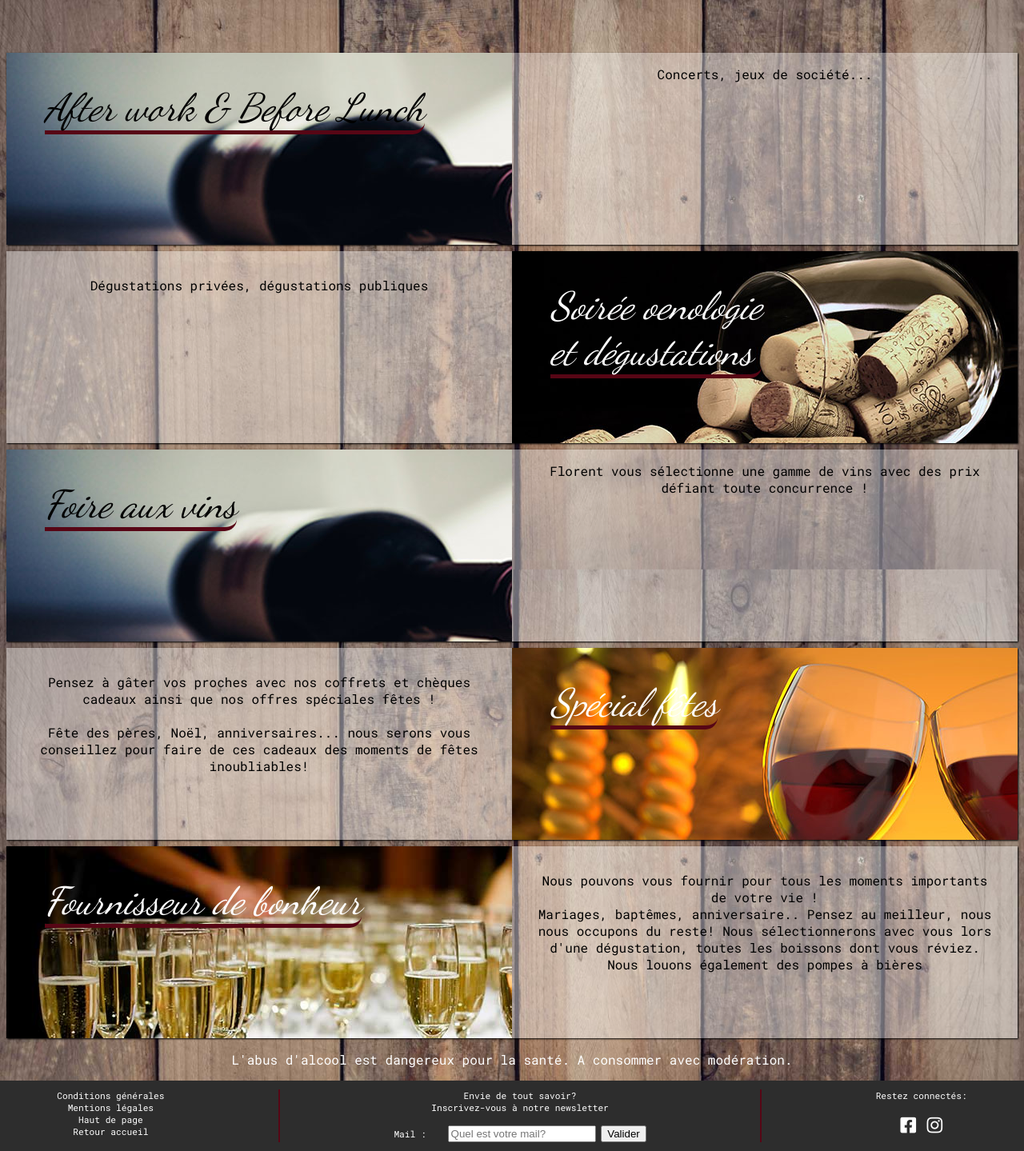
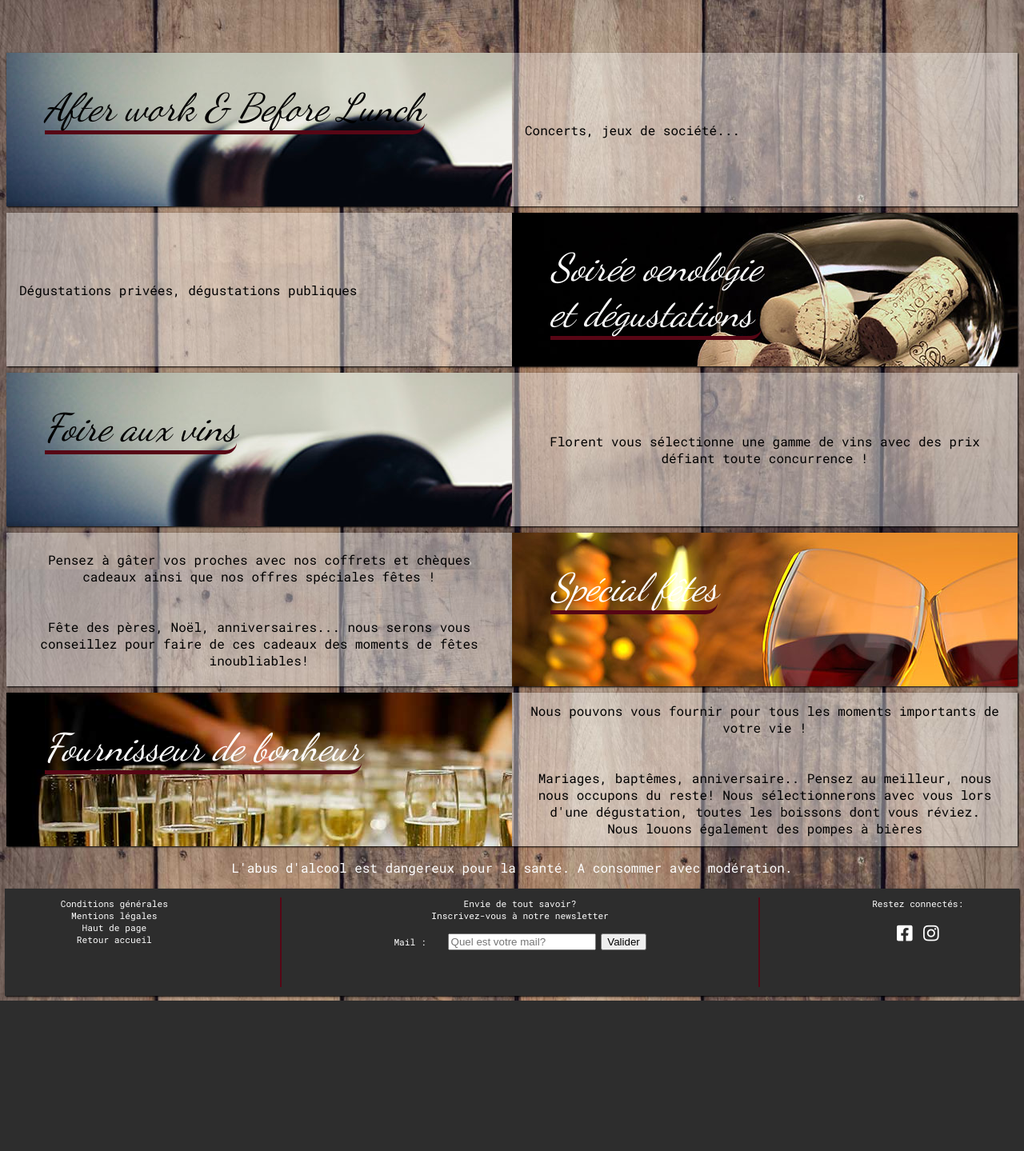
Before and after one commit to TheRoguishFOX/ProjetChaisPinot, a PHP site: page /index.php?action=actus in a window 1280 px wide. Shown: the part 116-1555 px from the top of the page at 80% size. After the commit the page ends 1367 px from the top, so only its background shows below. Run offline with PHP 8.4, Linux system fonts and the light colour scheme; some libraries are stand-ins or nearby versions; some web fonts are replaced.

Commit message:
actus
page actus

```diff
--- a/public/css/actus.css
+++ b/public/css/actus.css
@@ -1,134 +1,64 @@
-#baractus{
-    display:flex;
-    margin : 0.5em;
-    box-shadow: 1px 1px 2px;
-}
-
-#afterwork{
-    background-image: url(../images/divers/band_foirevin.jpg);
-    width: 50%;
-    height: 15em;
-}
-
-#afterwork h2{
+section h2{
     margin-left : 1em;
     color : black;
 }
 
-#texteafterwork{
-background-color: rgba(255, 255,255, 0.4);
-width: 50%;
-}
-
-#texteafterwork p{
+section p{
     color : black;
     margin : 1em;
 }
 
-#foire{
+article{
     display:flex;
     margin : 0.5em;
     box-shadow: 1px 1px 2px;
+    background-size : content;
+    height : 12em;
 }
+
+section div{
+    width : 50%;
+}
+
+.texte {
+    background-color: rgba(255, 255,255, 0.4);
+    display : flex;
+    align-items: center;
+}
+
+
+#afterwork{
+    background-image: url(../images/divers/band_foirevin.jpg);
+}
+
 
 #foireauxvins{
     background-image: url(../images/divers/band_foirevin.jpg);
-    width: 50%;
-    height: 15em;
 }
 
-#foireauxvins h2{
-    margin-left : 1em;
-    color : black;
-}
-
-#textefoire{
-background-color: rgba(255, 255,255, 0.4);
-width: 50%;
-}
-
-#textefoire p{
-    color : black;
-    margin : 1em;
-}
-
-#degust{
-    display:flex;
-    margin : 0.5em;
-    box-shadow: 1px 1px 2px
-}
 
 #degustation{
     background-image: url(../images/divers/band_degust.jpg);
-    width: 50%;
-    height: 15em;
 }
 
+
 #degustation h2{
-    margin-left : 1em;
     color : white;
-}
-
-#textedegustation{
-background-color: rgba(255, 255,255, 0.4);
-width: 50%;
-}
-
-#textedegustation p{
-    color : black;
-    margin : 2em;
-}
-
-#fete{
-    display:flex;
-    margin : 0.5em;
-    box-shadow: 1px 1px 2px
 }
 
 #fetedivers{
     background-image: url(../images/divers/band_fete.jpg);
-    width: 50%;
-    height: 15em;
 }
 
 #fetedivers h2{
-    margin-left : 1em;
     color : white;
 }
 
-#textefete{
-background-color: rgba(255, 255,255, 0.4);
-width: 50%;
-}
-
-#textefete p{
-    color : black;
-    margin : 2em;
-}
-
-#mariages{
-    display:flex;
-    margin : 0.5em;
-    box-shadow: 1px 1px 2px
-}
 
 #mariagedivers{
     background-image: url(../images/divers/band_mariage.jpg);
-    width: 50%;
-    height: 15em;
 }
 
 #mariagedivers h2{
-    margin-left : 1em;
     color : white;
 }
-
-#textemariage{
-background-color: rgba(255, 255,255, 0.4);
-width: 50%;
-}
-
-#textemariage p{
-    color : black;
-    margin : 2em;
-}
--- a/view/frontend/view_actus_fr.php
+++ b/view/frontend/view_actus_fr.php
@@ -7,21 +7,20 @@ $title_page = "Les actus";
 
 ob_start();
 ?>
-<section>
+<section >
     <article id="baractus">
         <div id="afterwork">
             <h2> After work &amp; Before Lunch</h2>
         </div>
 
-        <div id="texteafterwork">
+        <div class="texte">
             <p>Concerts, jeux de société...</p>
         </div>
-
     </article>
 
     <article id="degust">
 
-        <div id="textedegustation">
+        <div class="texte">
             <p>Dégustations privées, dégustations publiques</p>
         </div>
         <div id="degustation">
@@ -33,7 +32,7 @@ ob_start();
         <div id="foireauxvins">
             <h2> Foire aux vins</h2>
         </div>
-        <div id="textefoire">
+        <div class="texte">
             <p>Florent vous sélectionne une gamme de vins avec des prix défiant toute concurrence ! </p>
         </div>
     </article>
@@ -43,8 +42,8 @@ ob_start();
     <article id="fete">
 
 
-        <div id="textefete">
-            <p>Pensez à gâter vos proches avec nos coffrets et chèques cadeaux ainsi que nos offres spéciales fêtes ! <br><br> Fête des pères, Noël, anniversaires... nous serons vous conseillez pour faire de ces cadeaux des moments de fêtes inoubliables! </p>
+        <div class="texte">
+            <p>Pensez à gâter vos proches avec nos coffrets et chèques cadeaux ainsi que nos offres spéciales fêtes ! <br><br><br>Fête des pères, Noël, anniversaires... nous serons vous conseillez pour faire de ces cadeaux des moments de fêtes inoubliables! </p>
         </div>
         <div id="fetedivers">
             <h2> Spécial fêtes</h2>
@@ -55,8 +54,8 @@ ob_start();
         <div id="mariagedivers">
             <h2> Fournisseur de bonheur </h2>
         </div>
-        <div id="textemariage">
-            <p>Nous pouvons vous fournir pour tous les moments importants de votre vie ! <br> Mariages, baptêmes, anniversaire.. Pensez au meilleur, nous nous occupons du reste! Nous sélectionnerons avec vous lors d'une dégustation, toutes les boissons dont vous réviez.<br> Nous louons également des pompes à bières </p>
+        <div class="texte">
+            <p>Nous pouvons vous fournir pour tous les moments importants de votre vie ! <br><br><br> Mariages, baptêmes, anniversaire.. Pensez au meilleur, nous nous occupons du reste! Nous sélectionnerons avec vous lors d'une dégustation, toutes les boissons dont vous réviez.<br> Nous louons également des pompes à bières </p>
         </div>
 
     </article>
```
Also changed, not shown: public/images/divers/band_mariage2.jpg (added).
